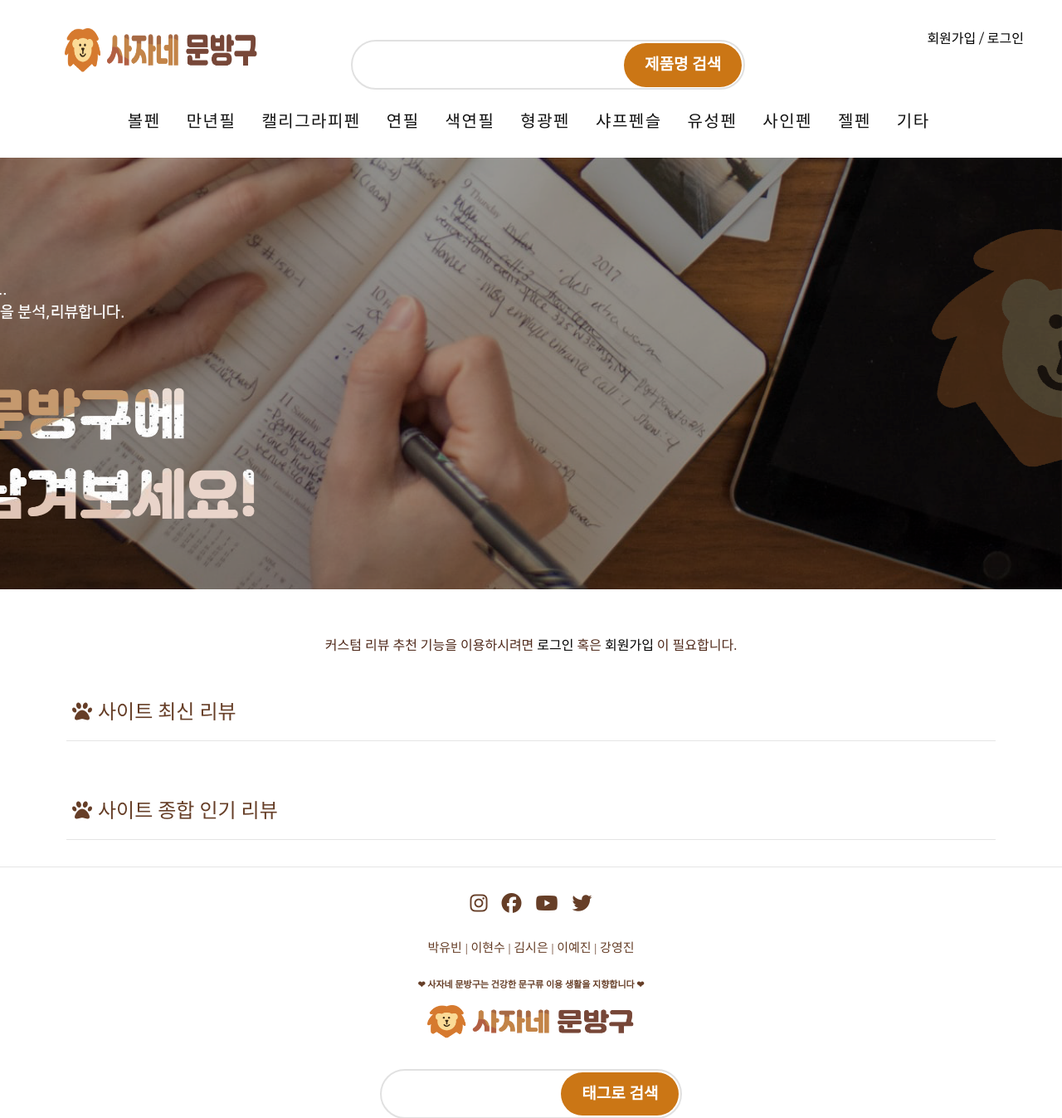
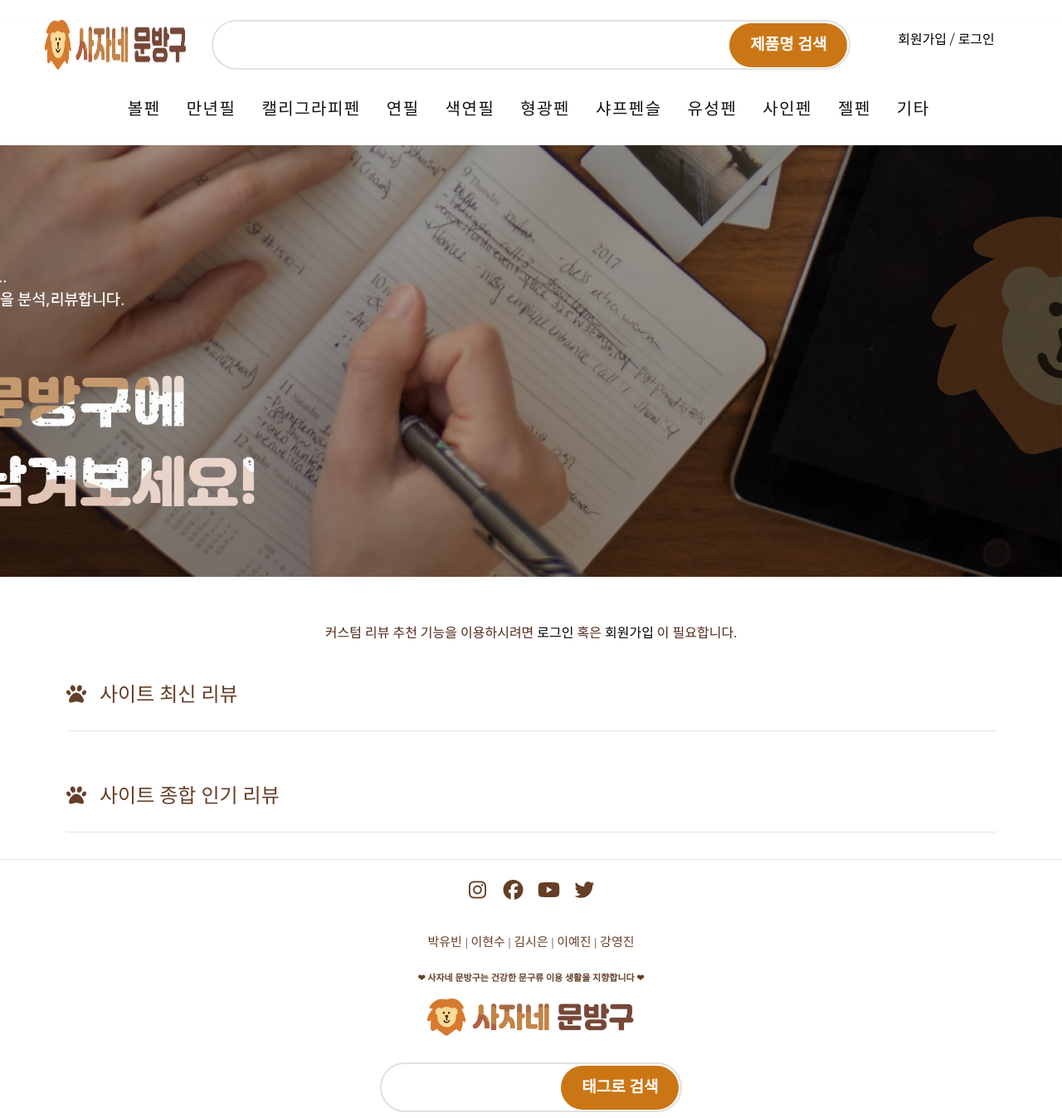
Before and after one commit to pcjs156/LionStore, a Django app: template mainApp/templates/mainPage.html in a window 1280 px wide. Shown: the top 1347 px of the page at 83% size. Run offline with Django 3.2, Linux system fonts and the light colour scheme; the template is opened without the code that fills it, so the values that code supplies are empty; some libraries are stand-ins or nearby versions; some web fonts are replaced.

Commit message:
navBar 배치 변경

```diff
--- a/templates/navBar.html
+++ b/templates/navBar.html
@@ -17,36 +17,55 @@
         font-weight: normal;
         font-style: normal;
     }
+    .container {
+        max-width: 100%;
+        width: 100%;
+        margin: 2% auto;
+        text-align: center;
+        padding: auto 2%;
+    }
     a:link {
     color:black;
     }
     a:hover {
     color: rgb(177, 106, 13);
     }
+    .col-md-4 {
+        padding: 0;
+    }
+    .fa {
+        margin: 0;
+        width: 40px;
+        height: 40px;
+    }
 </style>
-<div class="gridContainer"
-    style="display: grid; grid-template-rows: 1fr; grid-template-columns: 1fr 2fr 1fr; padding: 1rem;">
-    <div style="text-align: left; margin: auto 2rem;">
+
+<div class="container" style="padding: 0 2%;">
+    <div class="row">
+        <div class="col-md-2">
             <a href="{% url 'mainPage' %}"><img src="{% static '/img/common/lionStore_logo.png' %}" alt="사자네 문방구 로고"
             style="width: 750px; height: 60px"></a>
         </div>
 
-
-    <div class="footer__newslatter" style="margin-left: 5rem; margin-top: 2em; text-align: left; width: 80%;">
+        <div class="col-md-8">
+            <div class="footer__newslatter">
                 <form action="{% url 'keywordSearchResult' %}" method="GET" style="margin-bottom: 4px;">
                     <input type="text" name="keywordQuery" required style="width: 100%;">
                     <input type="text" name="sort" value="popularity" style="display: none; visibility: hidden;" required>
                     <button type="submit" class="site-btn" style="font-family:'NanumSquareRound'; font-size: 19px;">제품명 검색</button>
                 </form>
             </div>
+        </div>
 
-
+        <div class="col-md-2">
             {% if user.is_authenticated %}
-    <div style="display: grid; grid-template-columns: 3fr 2fr 2fr; padding: 1px auto;">
-
-        <div class="header__menu" style="display: grid; grid-template-rows: 1fr 0fr; text-align: center;">
-            <img class="profileImage" src="{{ user.image.url }}" alt="프로필 이미지"
-                style="width: 31.8px; height: 35px; margin-top: 2rem; margin-left: 3.8rem; margin-bottom: 0.3rem; padding-top: 0.2em;">
+            <div class="container">
+                <div class="row">
+                    <div class="col-md-4">
+                        <div>
+                            <img class="profileImage" src="{{ user.image.url }}" alt="프로필 이미지" style="width: 40px; height: 40px;">
+                        </div>
+                        <div class="header__menu">
                             <ul>
                                 <li>
                                     <a href="{% url 'myPage' %}" style="color: black; font-family: 'NanumSquareRound'; font-size: 14px;">마이페이지</a>
@@ -63,24 +82,31 @@ a:hover {
                                     </ul>
                                 </li>
                             </ul>
-
-        </div>
-        <div style="display: grid; grid-template-rows: 1fr 0.7fr ; text-align: center; font-family: 'NanumSquareRound';">
-            <i class="fa fa-sign-out fa-2x" aria-hidden="true" style="margin-top: 2.3rem; margin-right: 1.4rem;"></i>
-            <a href="{% url 'logOut' %}" style="color: black; font-size: 14px; margin-top: 0.15em; margin-right: 1.2rem;">로그아웃</a>
-        </div>
-        <div style="display: grid; grid-template-rows: 1fr 0.7fr; text-align: center; font-family: 'NanumSquareRound';">
-            <i class="fa fa-plus-square fa-2x" aria-hidden="true" style="margin-top: 2.3rem; margin-left: 0.1rem;"></i>
-            <a href="{% url 'newProductRequest' %} " style="color: black; font-size: 14px; padding: 0rem; margin-top: 0.15em; margin-right: 0.4rem;">상품 등록</a>
                         </div>
                     </div>
+
+                    <div class="col-md-4">
+                        <div><i class="fa fa-sign-out fa-2x" aria-hidden="true"></i></div>
+                        <div><a href="{% url 'logOut' %}" style="color: black; font-family: 'NanumSquareRound'; font-size: 14px;">로그아웃</a></div>
+                    </div>
+
+                    <div class="col-md-4">
+                        <div><i class="fa fa-plus-square fa-2x" aria-hidden="true"></i></div>
+                        <div><a href="{% url 'newProductRequest' %} " style="color: black; font-family: 'NanumSquareRound'; font-size: 14px;">상품 등록</a></div>
+                    </div>
+                </div>
+            </div>
+
             {% else %}
-    <div style="margin-top: 19px; color:black;">
+                <div style="margin-top: 7%;">
                     <span><a href="{% url 'selectCustomerType' %}" style="font-family: yg-jalnan;">회원가입 </a></span> /
                     <span><a href="{% url 'logIn' %} "style="font-family: yg-jalnan;"> 로그인</a></span>
                 </div>
             {% endif %}
         </div>
+    </div>
+</div>
+
 <nav class="header__menu" style="text-align: center; font-family: 'yg-jalnan'; letter-spacing :1.5px;">
     <ul>
         <li><a href="{% url 'redirectByCategoryName' '볼펜' %}">볼펜</a></li>&nbsp;
```
Also changed, not shown: static/css/style.css (+35 -2 lines), mainApp/static/img/common/lionStore_logo.png, static/img/common/lionStore_logo.png. Lines whose indentation alone changed are shown as unchanged.
